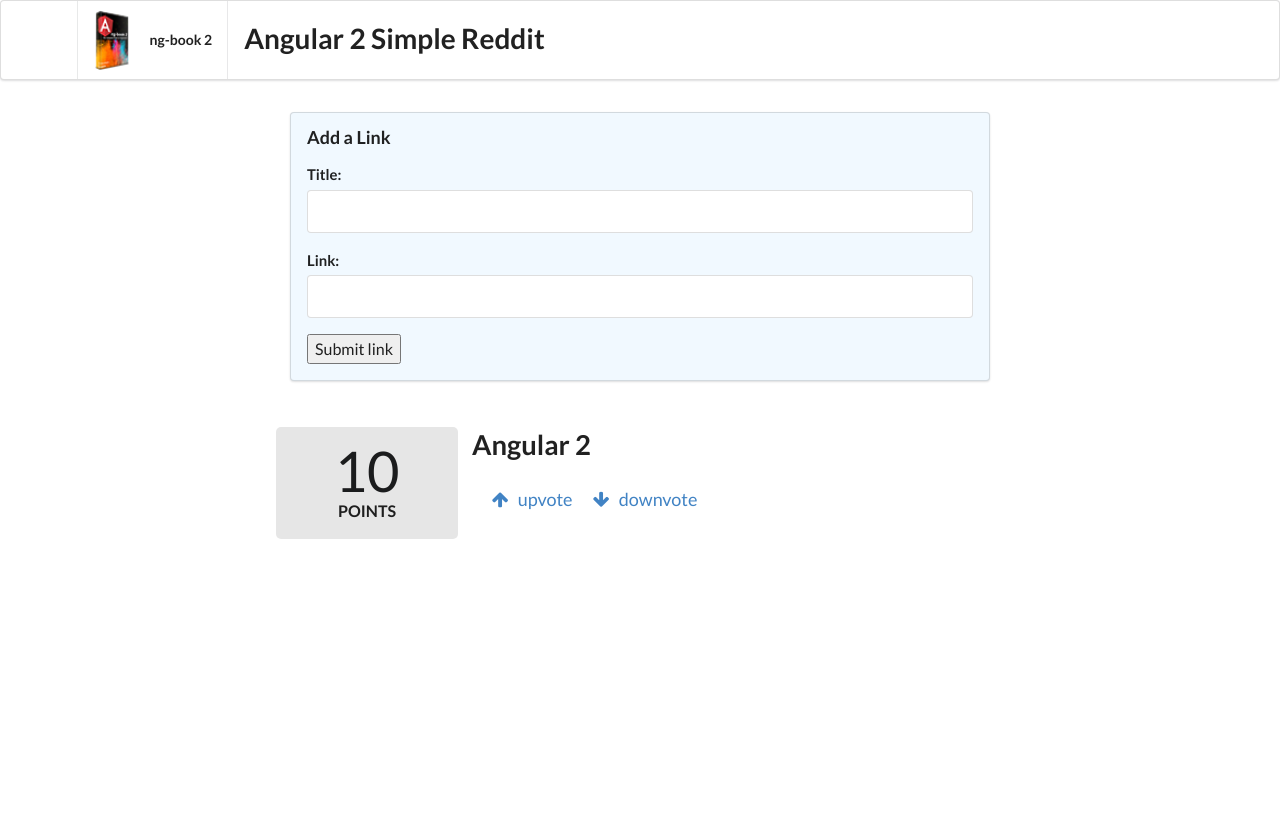
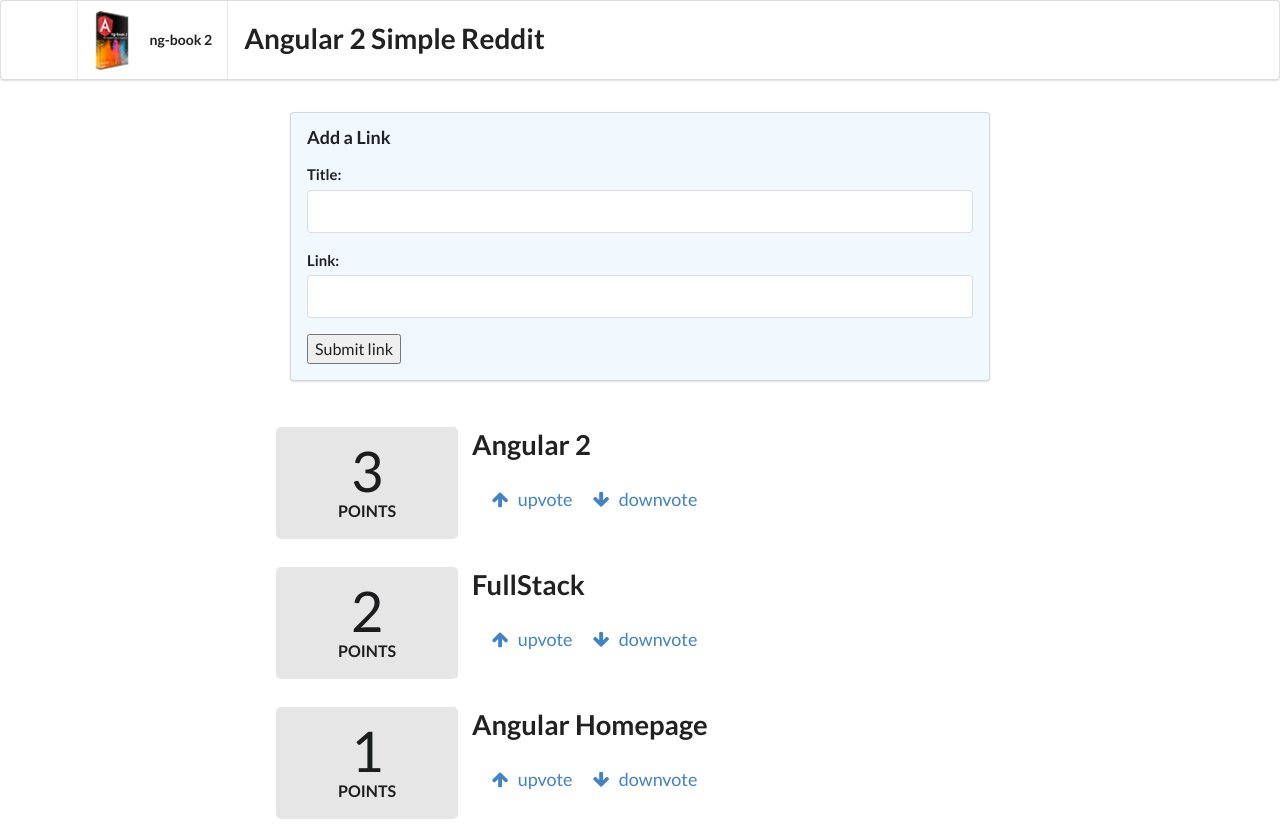
Before and after one commit to dcorns/angular2_reddit, an Angular app: page / in a window 1280 px wide. Before the commit the page ends 800 px from the top, so only its background shows below. Built offline with nearby package versions, Linux system fonts and the light colour scheme.

Commit message:
convert view to handle multiple Article objects

```diff
--- a/src/app/app.component.html
+++ b/src/app/app.component.html
@@ -11,5 +11,5 @@
   <button (click)="addArticle(newtitle, newlink)" class="positive right floated button">Submit link</button>
 </form>
 <div class="ui grid posts">
-  <app-article></app-article>
+  <app-article *ngFor="let article of articles" [article]="article"></app-article>
 </div>
--- a/src/app/app.component.ts
+++ b/src/app/app.component.ts
@@ -1,4 +1,5 @@
 import { Component } from '@angular/core';
+import {Article} from "./article/article.model";
 
 @Component({
   selector: 'app-root',
@@ -6,8 +7,20 @@ import { Component } from '@angular/core';
   styleUrls: ['./app.component.css']
 })
 export class AppComponent {
+  articles: Array<Article>;
+  constructor(){
+    this.articles = [
+      new Article('Angular 2', 'http://angular.io', 3),
+      new Article('FullStack', 'http://fullstack.io', 2),
+      new Article('Angular Homepage', 'http://angular.io', 1)
+
+    ];
+  }
   addArticle(title: HTMLInputElement, link: HTMLInputElement): boolean{
     console.log(`Adding article title: ${title.value} and link: ${link.value}`);
+    this.articles.push(new Article(title.value, link.value)); //note default param value of 0 for votes is used
+    title.value = '';
+    link.value = '';
     return false;
   }
 }
--- a/src/app/article/article.component.ts
+++ b/src/app/article/article.component.ts
@@ -1,4 +1,4 @@
-import { Component, OnInit } from '@angular/core';
+import {Component, OnInit, Input} from '@angular/core';
 import {Article} from "./article.model";
 
 @Component({
@@ -10,14 +10,8 @@ import {Article} from "./article.model";
   }
 })
 export class ArticleComponent implements OnInit {
-  article: Article;
-  constructor() {
-    this.article = new Article(
-      'Angular 2',
-      'http://angular.io',
-      10
-    );
-  }
+  @Input() article: Article;
+
 
   voteUp() {
     this.article.voteUp();
```
